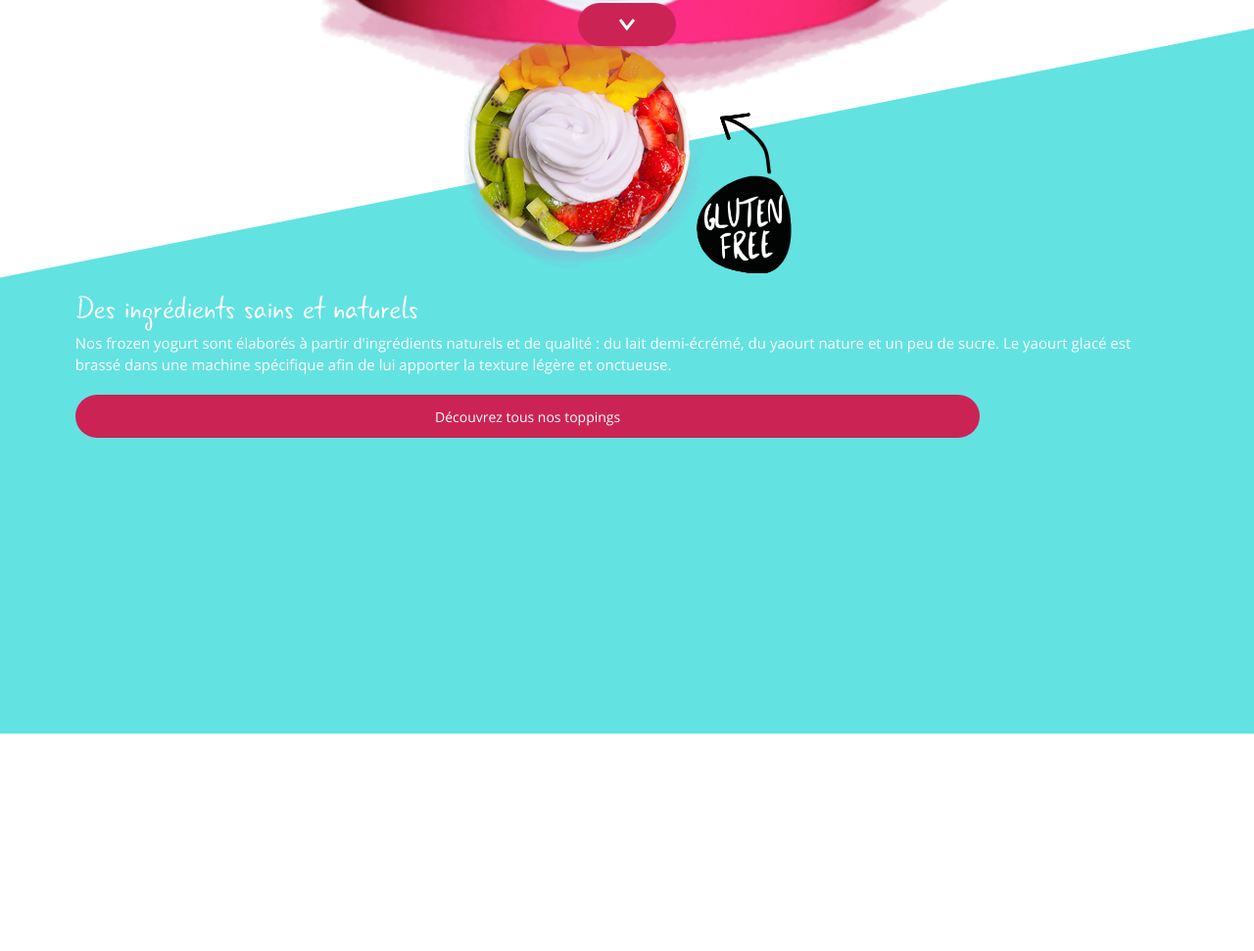
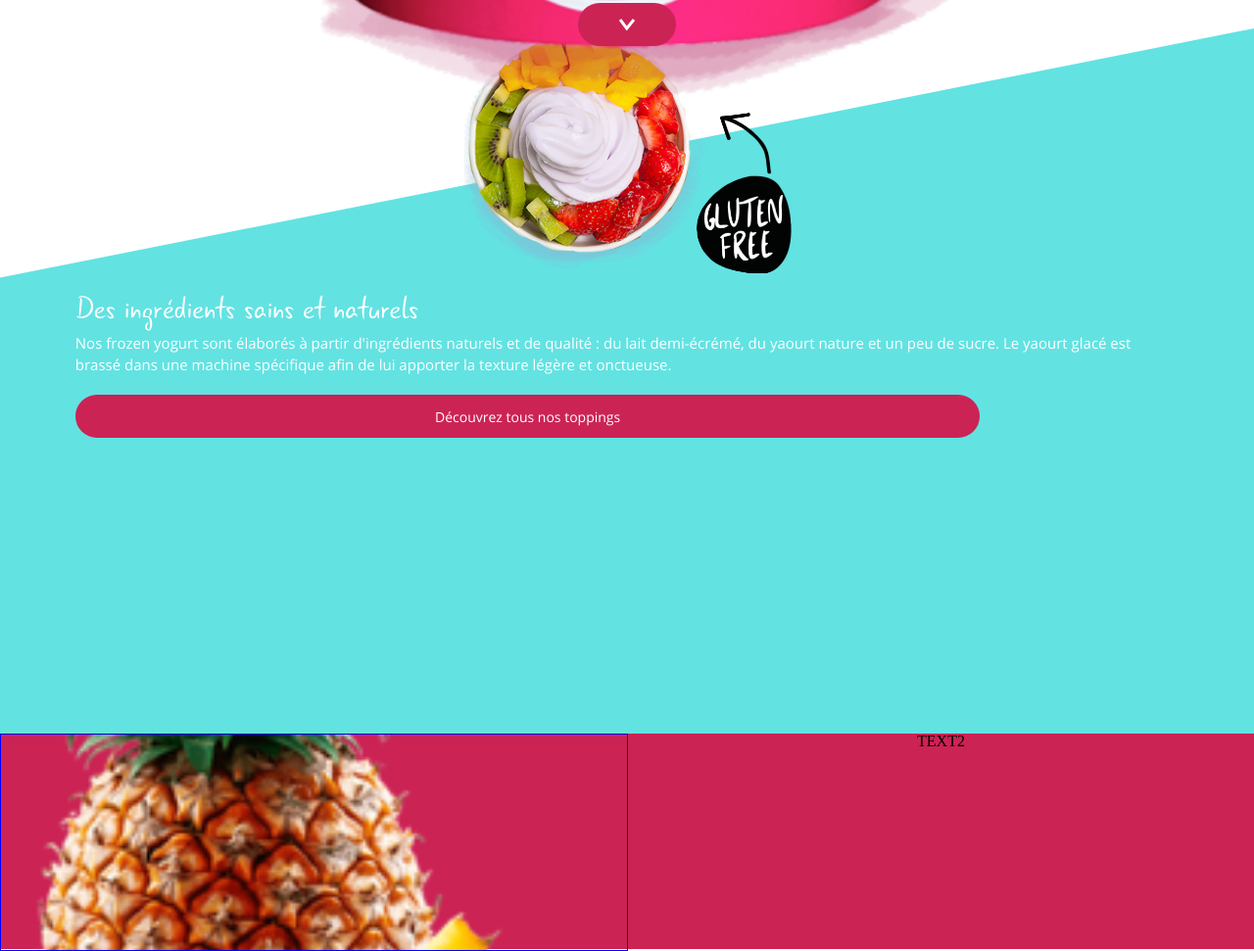
Before and after one commit to juliendasilva/Enjoy-My-Frozen-Yogurt, a website: page app/index.html in a window 1280 px wide. Shown: the part 709-1680 px from the top of the page at 98% size. Before the commit the page ends 1458 px from the top, so only its background shows below. Drawn offline with nearby package versions, Linux system fonts and the light colour scheme; files that its build step writes are made by us from their sources.

Commit message:
[images] adding images

```diff
--- a/app/index.html
+++ b/app/index.html
@@ -14,12 +14,16 @@
 		</h1>
 		<img class="main-image" src="images/glace1.png" alt="glace_miam" draggable="false">
 	</header>
+
 	<div class="blocs-wrapper">
+		<!--Bloc 1 -->
 		<div class="wrapper-bloc-1">
 			<h2 class="big-title">Une bonne dose de plaisir gourmand</h2>
 			<p class="text">Le frozen yogurt enJöy, c'est une glace au yaourt onctueuse, agrémentée de fruits frais de saison, de coulis, de biscuits croquants ou de bonbons, selon vos envies.</p>
 		</div>
+		<!-- Button Call To Action -->
 		<a href="#wrapper-bloc-2" class="start-scroll-btn"></a>
+		<!--Bloc 2 -->
 		<div class="wrapper-bloc-2" id="wrapper-bloc-2">
 			<div class="container-glace-img"></div>
 			<div class="container-text">
@@ -28,7 +32,11 @@
 				<button class="discover-button">Découvrez tous nos toppings</button>
 			</div>
 		</div>
-
+		<!--Bloc 3 -->
+		<div class="wrapper-bloc-3">
+			<div class="singleBlock-3 block-left"></div>
+			<div class="singleBlock-3 block-right">TEXT2</div>
+		</div>
  	</div>
 
 
--- a/app/scss/blocs/global-blocs.scss
+++ b/app/scss/blocs/global-blocs.scss
@@ -63,3 +63,23 @@
 
   }
 }
+
+.wrapper-bloc-3 {
+  width:100%;
+  height: 220px;
+  background-color: $red;
+  display: flex;
+  & .singleBlock-3 {
+    width:100%;
+    text-align: center;
+  }
+  & .block-left {
+    border:1px solid blue;
+    height:100%;
+    width:100%;
+    background-image: url('../images/annanas.png');
+    background-repeat: no-repeat;
+    background-position: center;
+    background-size: cover;
+  }
+}
```
Also changed, not shown: app/images/annanas.png (added), app/images/button.svg (added), app/images/gauffre.png (added), app/images/glace.svg (added), app/images/milk.png (added), app/images/pomme.png (added).
